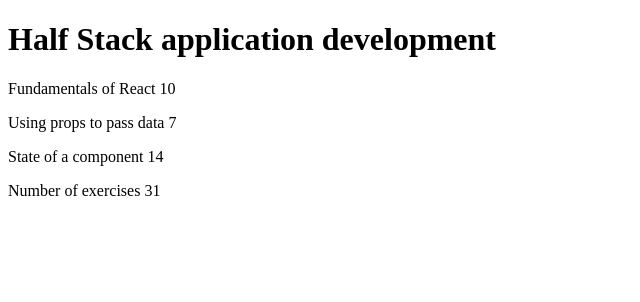
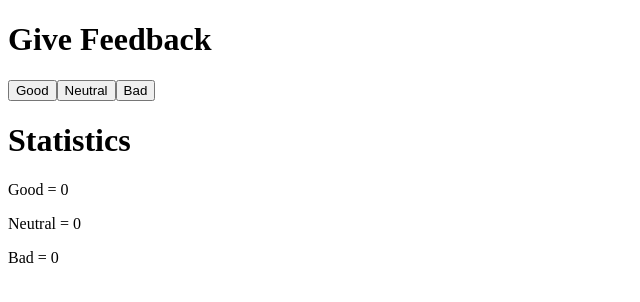
Before and after one commit to druoc/Fullstack-open-part1, a React (Create React App) app: page / in a window 1280 px wide. Shown: the top 302 px of the page, without its empty margins (0-640 px from the left). Built offline with nearby package versions, Linux system fonts and the light colour scheme.

Commit message:
Excercise 1.6, set up UI and button functionality

```diff
--- a/src/App.js
+++ b/src/App.js
@@ -1,62 +1,44 @@
 import React from 'react';
+import {useState} from 'react';
 
 const App = () => {
+  const [good, setGood] = useState(0);
+  const [neutral, setNeutral] = useState(0);
+  const [bad, setBad] = useState(0);
 
-  const course = {
-    name: 'Half Stack application development',
-    parts: [
-      {
-        name: 'Fundamentals of React',
-        exercises: 10
-      },
-      {
-        name: 'Using props to pass data',
-        exercises: 7
-      },
-      {
-        name: 'State of a component',
-        exercises: 14
-      }
-    ]
-  };
-
-
-
-  const Header = (props) => {
+  //components
+  const Button = (props) => {
     return (
-      <h1>{props.course.name}</h1>
+      <button onClick={props.buttonFunction}>{props.buttonName}</button>
     );
   };
 
-  const Part = (props) => {
-    return (
-        <p>
-          {props.section} {props.exercises}
-        </p>
-    );
+  //functions
+  const goodClick = () => {
+    setGood(good + 1);
   };
 
-  const Content = () => {
-    return (
-      <>
-        <Part section={course.parts[0].name} exercises={course.parts[0].exercises} />
-        <Part section={course.parts[1].name} exercises={course.parts[1].exercises} />
-        <Part section={course.parts[2].name} exercises={course.parts[2].exercises} />
-      </>
-    );
+  const neutralClick = () => {
+    setNeutral(neutral + 1);
   };
 
-  const Total = () => {
-    return (
-      <p>Number of exercises {course.parts[0].exercises + course.parts[1].exercises + course.parts[2].exercises}</p>
-    );
+  const badClick = () => {
+    setBad(bad + 1);
   };
 
   return (
     <div>
-      <Header course={course} />
-      <Content parts={course.parts}/>
-      <Total parts={course.parts}/>
+      <h1>Give Feedback</h1>
+      <Button buttonName="Good" buttonFunction={goodClick}/>
+      <Button buttonName="Neutral" buttonFunction={neutralClick} />
+      <Button buttonName="Bad" buttonFunction={badClick} />
+
+      <h1>Statistics</h1>
+      <p>Good = {good}</p>
+      <p>Neutral = {neutral}</p>
+      <p>Bad = {bad}</p>
+
+
     </div>
   );
 
```
Also changed, not shown: 1 other file (tests, documents, lock files or other folders).
